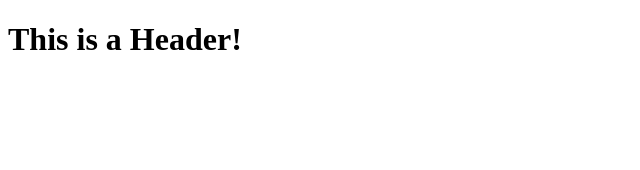
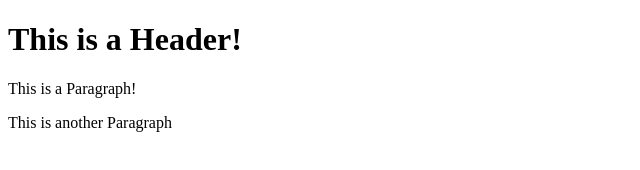
Before and after one commit to IllusiveLegend/git-test, a plain HTML site: page index.html in a window 1280 px wide. Shown: the whole page, without its empty margins (0-640 px from the left). Drawn offline with Linux system fonts and the light colour scheme.

Commit message:
Third commit

```diff
--- a/index.html
+++ b/index.html
@@ -8,5 +8,7 @@
 </head>
 <body>
     <h1>This is a Header!</h1>
+    <p>This is a Paragraph!</p>
+    <p>This is another Paragraph</p>
 </body>
 </html>
```
